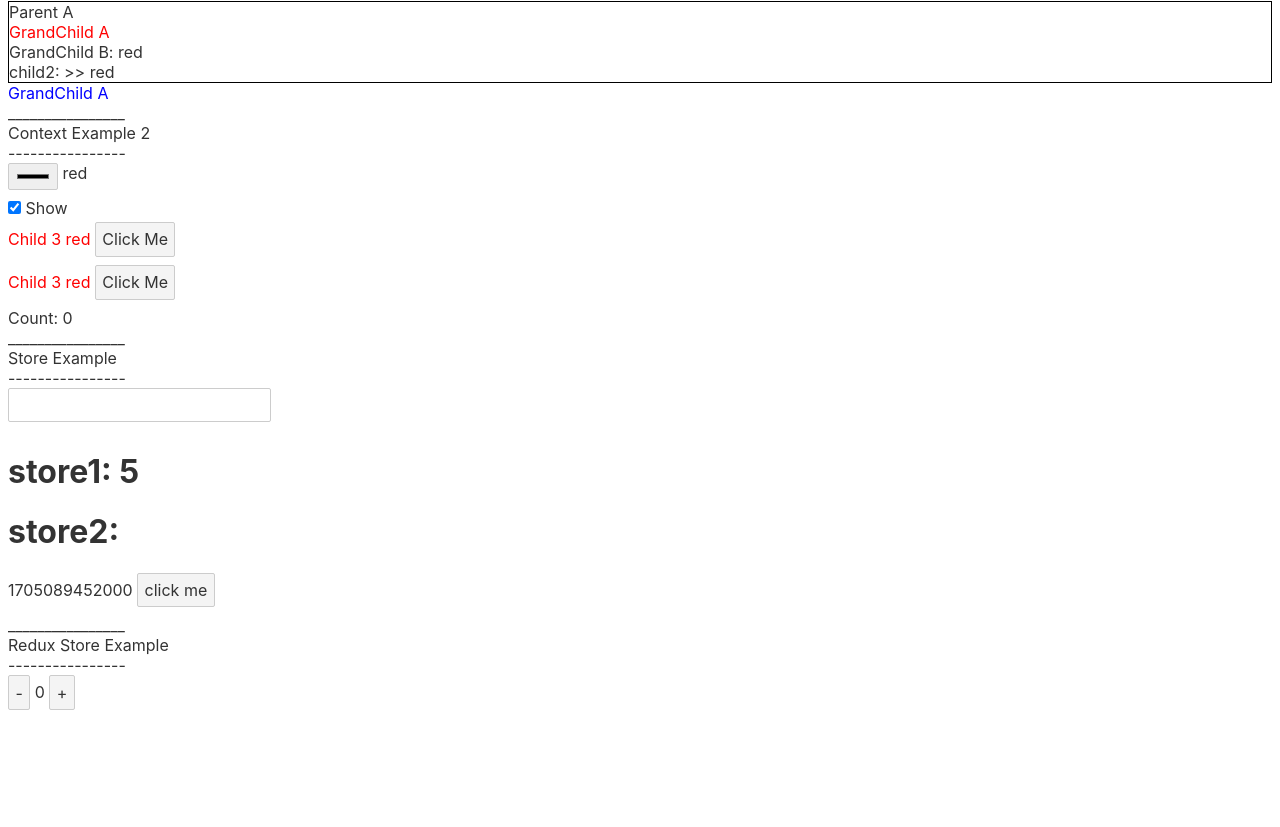
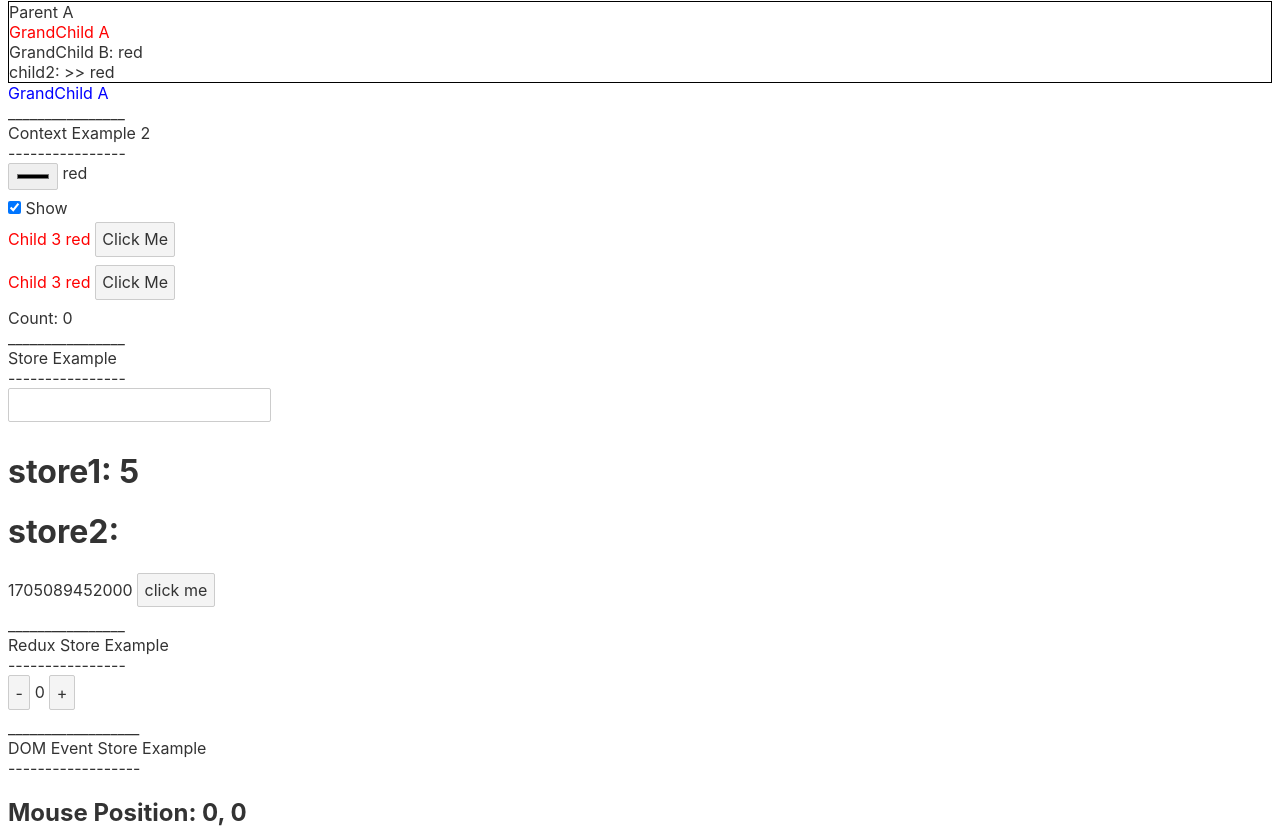
Before and after one commit to MoeyJac/svelete-examples, a Svelte app: page / in a window 1280 px wide. Shown: the part 273-1100 px from the top of the page. Before the commit the page ends 991 px from the top, so only its background shows below. Built offline with nearby package versions, Linux system fonts and the light colour scheme.

Commit message:
feat: added DOM event store example

```diff
--- a/src/App.svelte
+++ b/src/App.svelte
@@ -1,7 +1,8 @@
 <script>
-	import { setContext } from 'svelte';
+	import { setContext, onMount } from 'svelte';
 
 	import store from './redux-store-example/redux';
+	import mousePosition from './dom-event-store-example/mousePosition';
 
 	import Parent from './context-example/Parent.svelte';
 	import Parent2 from './context-example/Parent2.svelte';
@@ -37,6 +38,10 @@
 	function increment() {
 		store.dispatch({ type: 'INCREMENT' });
 	}
+
+	//DOM Event Store Example
+
+
 
 </script>
 
@@ -87,6 +92,15 @@
 {$store}
 <button on:click={increment}>+</button>
 
+
+<div>
+	__________________
+	DOM Event Store Example
+	------------------
+</div>
+<h2>Mouse Position: {$mousePosition.x}, {$mousePosition.y}</h2>
+
+
 <style>
 	div {white-space: pre-line;}
 </style>
--- /dev/null
+++ b/src/dom-event-store-example/mousePosition.js
@@ -0,0 +1,36 @@
+import { readable } from "svelte/store";
+// const domStore = {
+//   subscribe(fn) {
+//     fn({ x: 0, y: 0 });
+
+//     function move(event) {
+//       fn({
+//         x: event.clientX,
+//         y: event.clientY,
+//       });
+//     }
+
+//     document.body.addEventListener("mousemove", move);
+
+//     return () => {
+//       document.body.removeEventListener("mousemove", move);
+//     };
+//   },
+// };
+
+// export default domStore;
+
+export default readable({ x: 0, y: 0 }, (set) => {
+  document.body.addEventListener("mousemove", move);
+
+  function move(event) {
+    set({
+      x: event.clientX,
+      y: event.clientY,
+    });
+  }
+
+  return () => {
+    document.body.removeEventListener("mousemove", move);
+  };
+});
```
